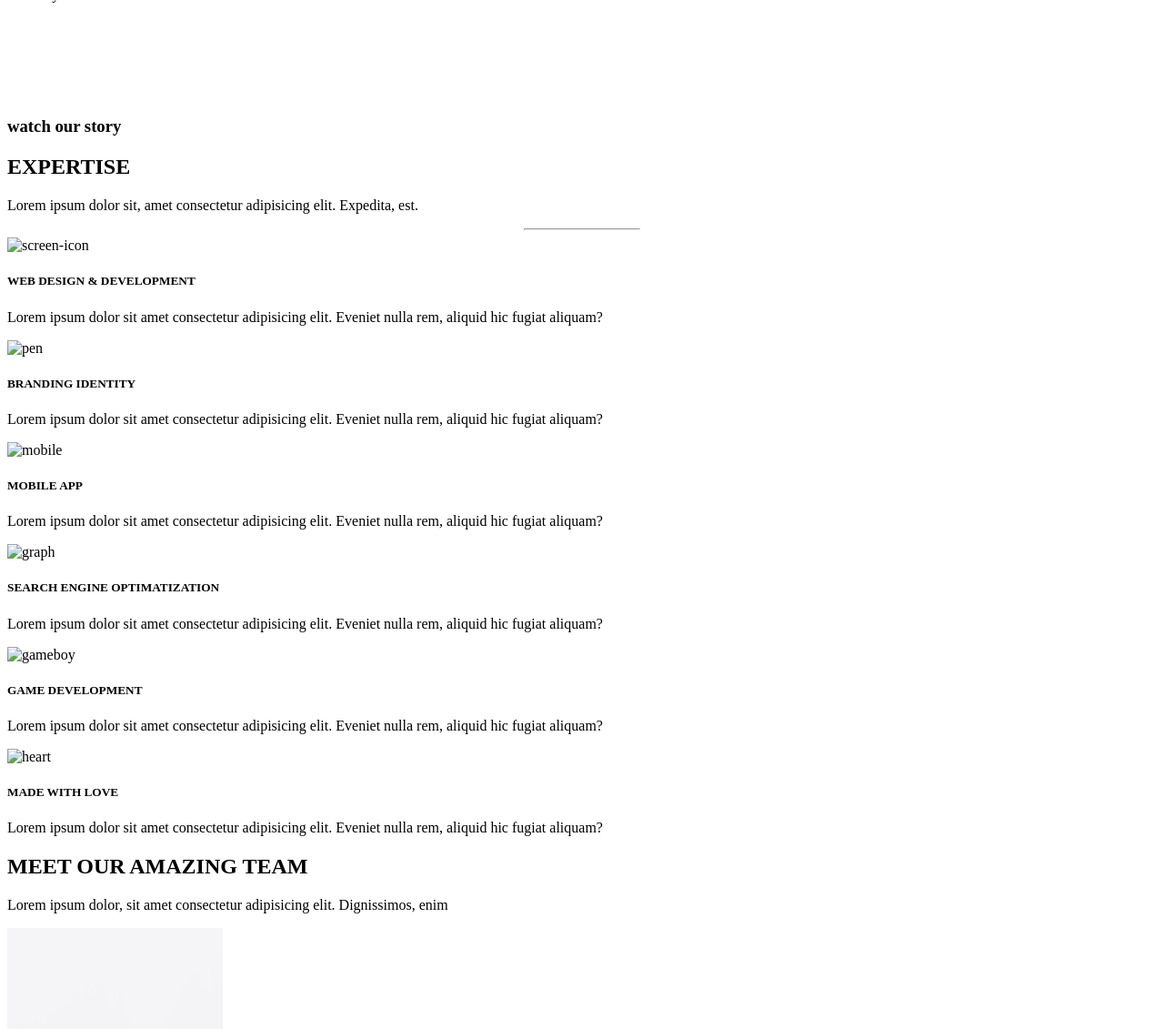
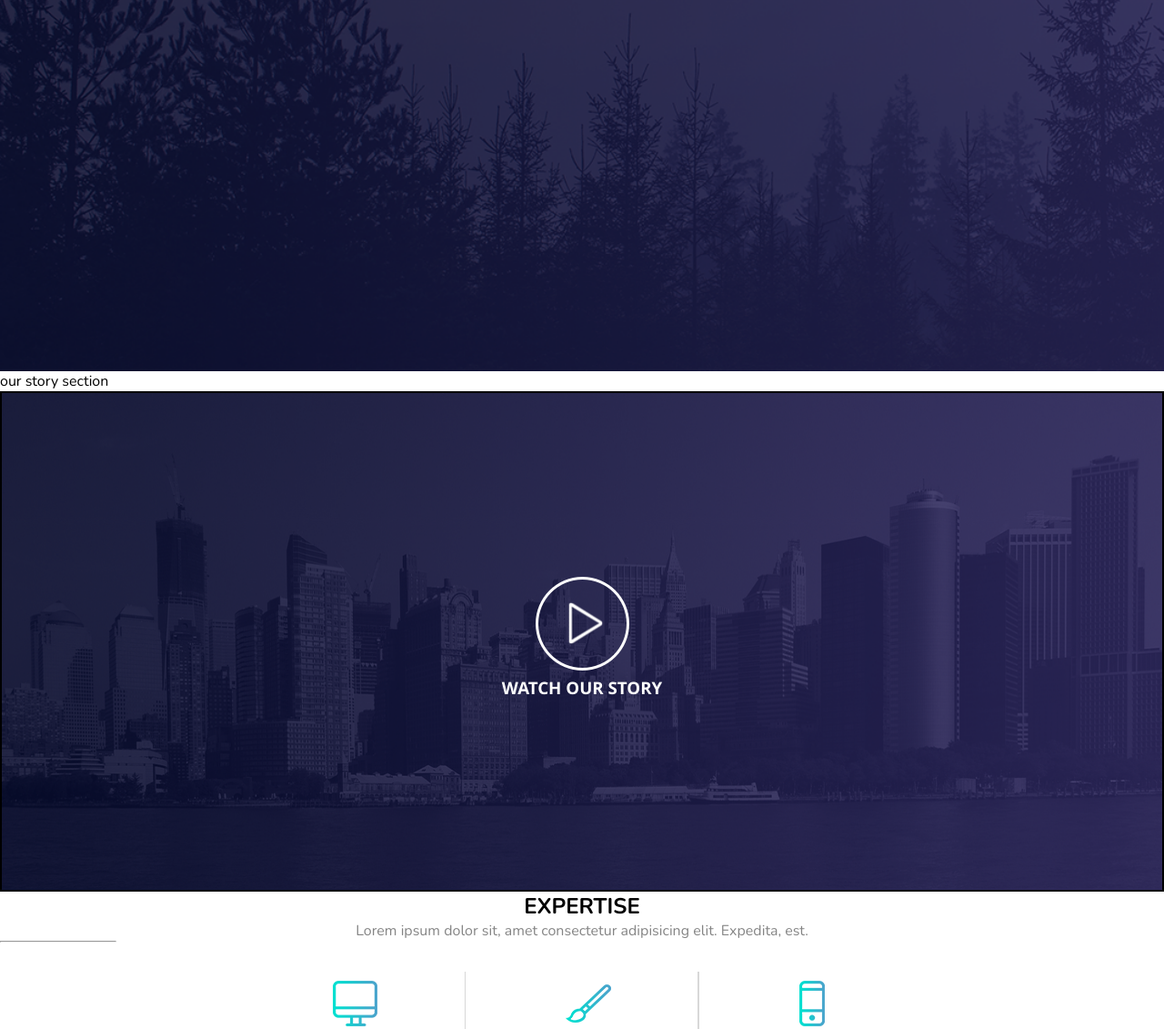
Before and after one commit to marisa2222/psd_to_html, a plain HTML site: page index.html in a window 1280 px wide. Shown: the part 392-1523 px from the top of the page at 91% size. Drawn offline with nearby package versions, Linux system fonts and the light colour scheme; the site is published under a folder, as on GitHub Pages, so addresses that start at the root find nothing.

Commit message:
modified index.html in .

```diff
--- a/index.html
+++ b/index.html
@@ -5,7 +5,7 @@
     <meta charset="UTF-8">
     <meta http-equiv="X-UA-Compatible" content="IE=edge">
     <meta name="viewport" content="width=device-width, initial-scale=1.0">
-    <link rel="stylesheet" href="/style.css">
+    <link rel="stylesheet" href="style.css">
     <title>Document</title>
 </head>
 
@@ -66,39 +66,39 @@
 
             <div class="grid-container grid">
                 <div class="item item1">
-                    <img class="expertisse-i" src="/images/screen.png" alt="screen-icon" />
+                    <img class="expertisse-i" src="images/screen.png" alt="screen-icon" />
                     <h5 class="expertise-h">WEB DESIGN & DEVELOPMENT</h5>
                     <p class="expertise-p">Lorem ipsum dolor sit amet consectetur adipisicing elit. Eveniet nulla rem,
                         aliquid hic fugiat aliquam? </p>
 
                 </div>
                 <div class="item item2">
-                    <img class="expertisse-i" src="/images/pen.png" alt="pen" />
+                    <img class="expertisse-i" src="images/pen.png" alt="pen" />
                     <h5 class="expertise-h">BRANDING IDENTITY</h5>
                     <p class="expertise-p">Lorem ipsum dolor sit amet consectetur adipisicing elit. Eveniet nulla rem,
                         aliquid hic fugiat aliquam? </p>
 
                 </div>
                 <div class="item item3">
-                    <img class="expertisse-i" src="/images/mobile.png" alt="mobile" />
+                    <img class="expertisse-i" src="images/mobile.png" alt="mobile" />
                     <h5 class="expertise-h">MOBILE APP</h5>
                     <p class="expertise-p">Lorem ipsum dolor sit amet consectetur adipisicing elit. Eveniet nulla rem,
                         aliquid hic fugiat aliquam? </p>
                 </div>
                 <div class="item item4">
-                    <img class="expertisse-i" src="/images/graph.png" alt="graph" />
+                    <img class="expertisse-i" src="images/graph.png" alt="graph" />
                     <h5 class="expertise-h">SEARCH ENGINE OPTIMATIZATION</h5>
                     <p class="expertise-p">Lorem ipsum dolor sit amet consectetur adipisicing elit. Eveniet nulla rem,
                         aliquid hic fugiat aliquam? </p>
                 </div>
                 <div class="item item5">
-                    <img class="expertisse-i" src="/images/gameboy.png" alt="gameboy" />
+                    <img class="expertisse-i" src="images/gameboy.png" alt="gameboy" />
                     <h5 class="expertise-h">GAME DEVELOPMENT</h5>
                     <p class="expertise-p">Lorem ipsum dolor sit amet consectetur adipisicing elit. Eveniet nulla rem,
                         aliquid hic fugiat aliquam? </p>
                 </div>
                 <div class="item item6">
-                    <img class="expertisse-i" src="/images/heart.png" alt="heart" />
+                    <img class="expertisse-i" src="images/heart.png" alt="heart" />
                     <h5 class="expertise-h">MADE WITH LOVE</h5>
                     <p class="expertise-p">Lorem ipsum dolor sit amet consectetur adipisicing elit. Eveniet nulla rem,
                         aliquid hic fugiat aliquam? </p>
```
